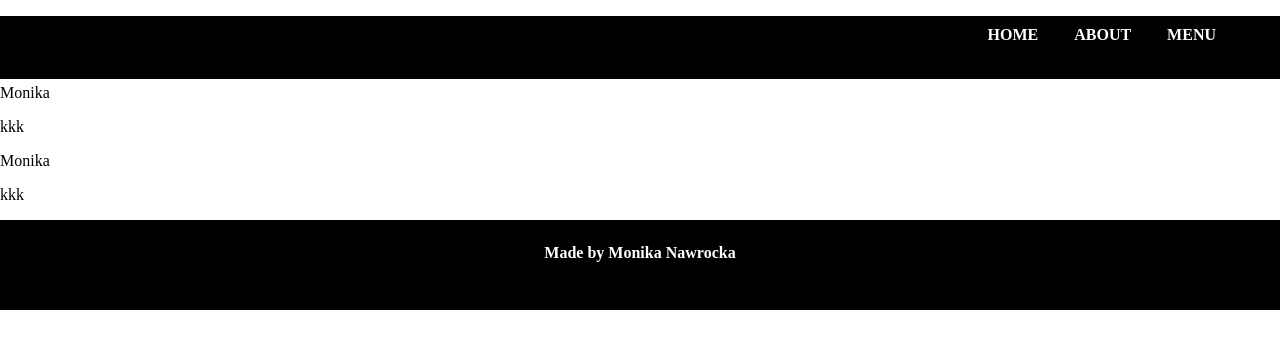
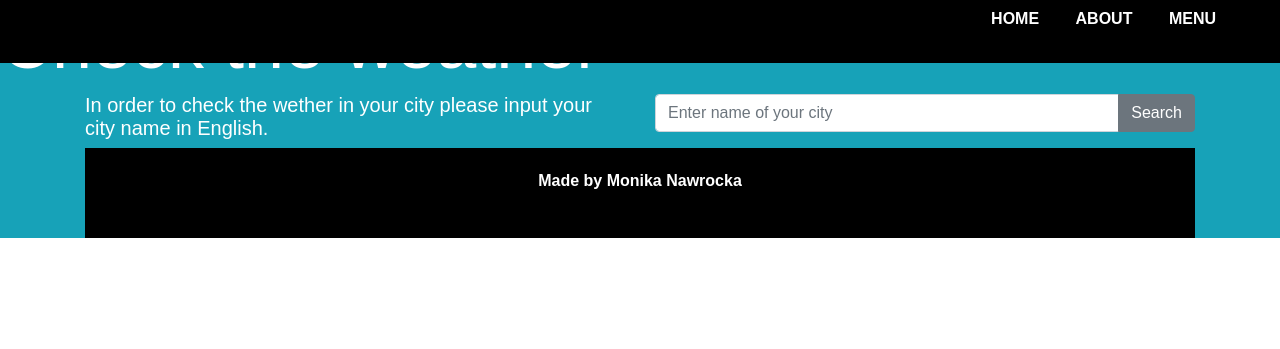
Before and after one commit to monikanaw/CheckOutApp, a Jekyll site: the page built from Weather/index.html, in a window 1280 px wide. Shown: the top 349 px of the page. Built offline with Jekyll 4.4.1, drawn with Linux system fonts in a browser that asks for light colours.

Commit message:
New changes

```diff
--- a/Weather/index.html
+++ b/Weather/index.html
@@ -4,9 +4,24 @@
 ---
 
 
-<p> Monika </p>
-<p> kkk </p>
-<p> Monika </p>
-<p> kkk </p>
-<p> Monika </p>
-<p> kkk </p>
+<div class="bg-info text-white">
+  <h1 class="display-3"> Check the weather </h1>
+
+
+<div class="container">
+  <div class="row">
+    <div class="col">
+      <div class="lead"> In order to check the wether in your city
+         please input your city name in English.
+       </div>
+     </div>
+     <div class="col">
+        <div class="input-group mb-3">
+          <input type="text" class="form-control" placeholder="Enter name of your city" aria-label="Recipient's username" aria-describedby="button-addon2">
+          <div class="input-group-append">
+            <button class="btn btn btn-secondary" type="button" id="button-addon2">Search</button>
+          </div>
+        </div>
+</div>
+
+</div>
--- a/_includes/head.html
+++ b/_includes/head.html
@@ -10,5 +10,8 @@
   <meta name="viewport" content="width=device-width, initial-scale=1">
   <link href="https://fonts.googleapis.com/css?family=Open+Sans|Raleway:100"
    rel="stylesheet">
+
+  <link rel="stylesheet" href="https://stackpath.bootstrapcdn.com/bootstrap/4.3.1/css/bootstrap.min.css" integrity="sha384-ggOyR0iXCbMQv3Xipma34MD+dH/1fQ784/j6cY/iJTQUOhcWr7x9JvoRxT2MZw1T" crossorigin="anonymous">
   <link rel="stylesheet" href="/css/main.css">
+   <script src="mainjs.js"></script>
 </head>
--- a/_includes/header.html
+++ b/_includes/header.html
@@ -1,4 +1,4 @@
-<header>
+<header class="main-header">
   <ul class="nav-bar">
 
    {% include navlinks.html %}
--- a/_layouts/default.html
+++ b/_layouts/default.html
@@ -2,7 +2,7 @@
 <html>
   {% include head.html %}
 
-  <div class="container">
+  <div class="web-container">
 
     <body>
      {% include header.html %}
--- a/css/main.css
+++ b/css/main.css
@@ -15,13 +15,13 @@
   font: inherit;
 }
 
-.container{
+.web-container{
   position: relative;
   max-width: 100vw;
 }
 
 /* HEADER */
-header {
+.main-header {
   background-color: #000;
   height: 7vh;
   position: fixed;
@@ -56,18 +56,18 @@
   background-size: cover;
   min-height: 100vh;
   background-position: 10% 30%;
-
   position: relative;
 }
 
 /*BODY GREETING*/
 .greeting{
+  font-size: 6em;
   position: absolute;
   opacity: 0.8;
   color: #fff;
-  top: 70vh;
-  right: 20px;
-  font-size: 6em;
+  top: 30rem;
+  margin: 0 0.5em 0 0.5em;
+
 }
 
 /*BODY WRITING*/
@@ -76,14 +76,15 @@
   margin: auto;
   display: flex;
   align-items: center;
-  margin: 4em auto;
+  margin: 6em auto;
 
 }
 
 .title-table {
-  font-size: 4.2em;
+  font-size: 5em;
   flex: 1;
   text-align: left;
+  font-weight: bold;
 }
 
 .title-writing {
@@ -124,7 +125,7 @@
   text-decoration: none;
   font-weight: bold;
   font-size: 20px;
-  top: 280px;
+  top: 47vh;
   left: 15px;
   z-index: 8;
 }
@@ -132,7 +133,7 @@
 .description {
   color: #000;
   width: 30vw;
-  margin: auto;
+  margin: 1.5em auto 5em auto;
   font-size: 20px;
 }
 
@@ -152,5 +153,10 @@
   color: #fff;
   text-align: center;
   font-weight: bold;
-  padding-top: 0.5em;
+  padding-top: 1.5em;
 }
+
+ /* WEATHER-IMAGE */
+
+
+ }
```
Also changed, not shown: mainjs.js (added), 9 other files.
